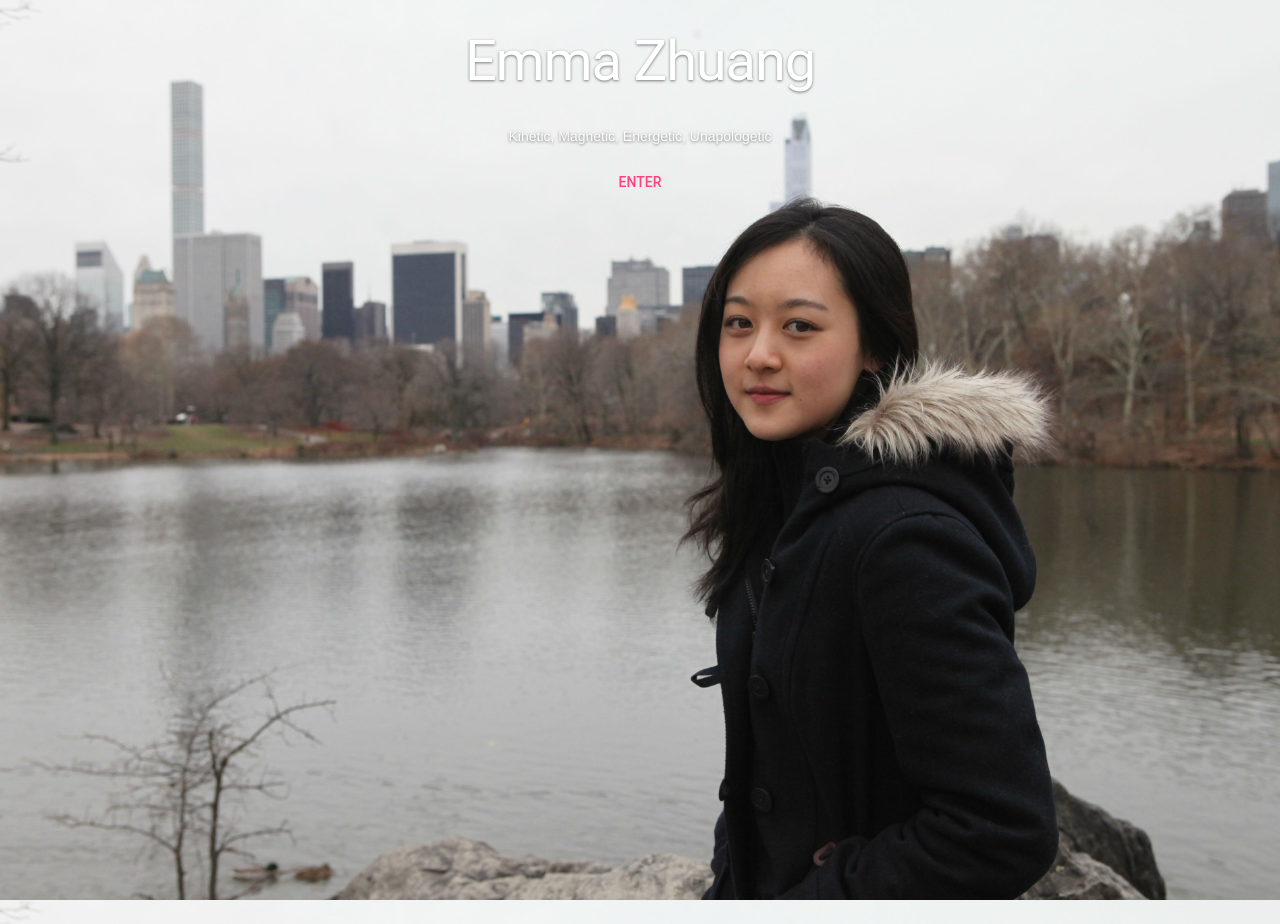
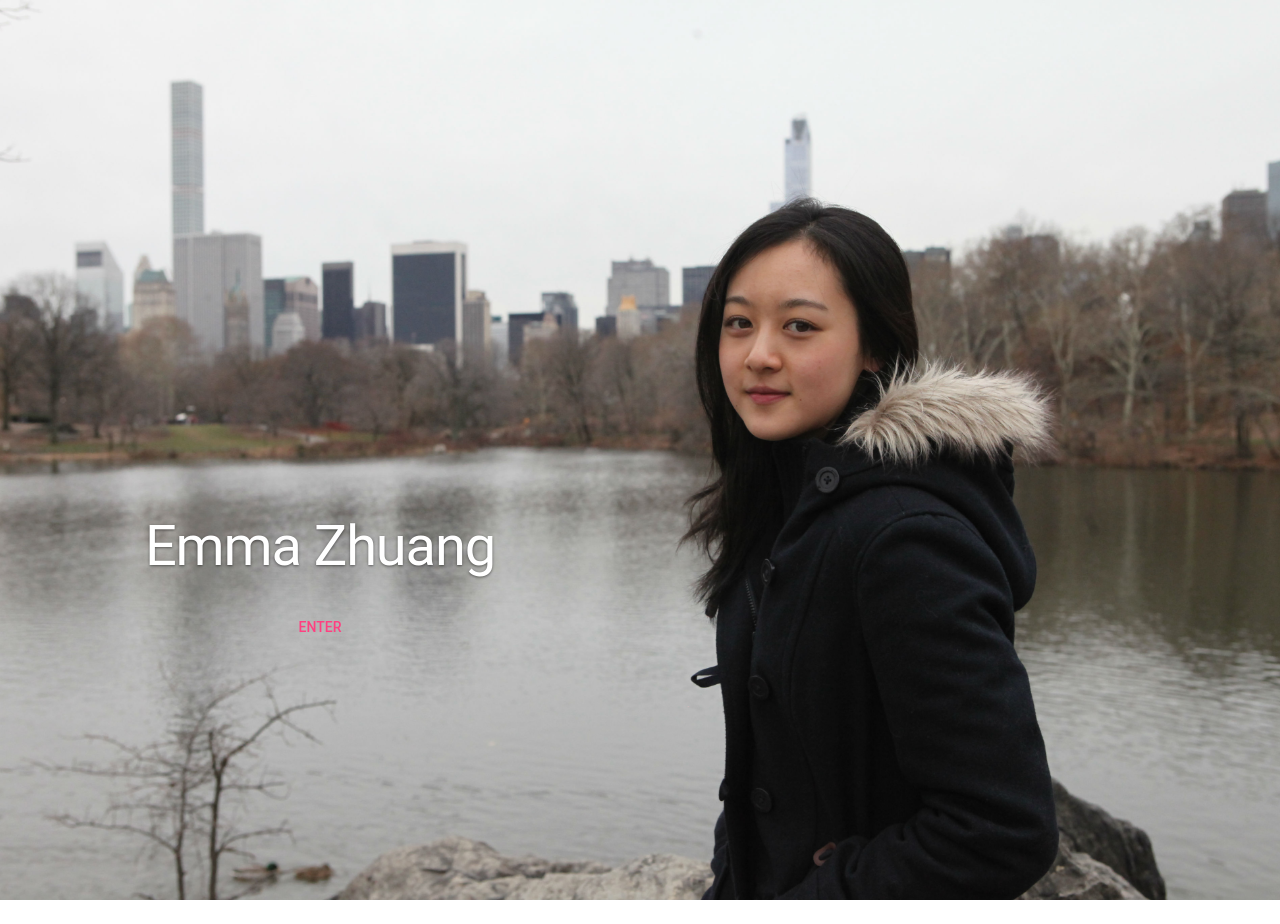
Before and after one commit to emmazhuang/emmazhuang, a Jekyll site: the page index.html, which Jekyll copies as it is, in a window 1280 px wide. Built offline with Jekyll 4.4.1, drawn with Linux system fonts in a browser that asks for light colours; nearby versions of some CDN libraries; after the commit the page ends 900 px from its top, so only the background shows below that.

Commit message:
Update index.html

```diff
--- a/index.html
+++ b/index.html
@@ -12,26 +12,20 @@
     <script defer src="https://code.getmdl.io/1.1.3/material.min.js"></script>
     </head>
     <body>
-      <div class="site-wrapper">
 
-      <div class="site-wrapper-inner">
-
-        <div class="cover-container">
+      <div class="wrapper">
 
 
-          <div class="inner cover">
-            <h1 class="cover-heading">Emma Zhuang</h1>
-            <p class="lead">Kinetic, Magnetic, Energetic, Unapologetic</p>
+          <div class="banner">
+            <h1>Emma Zhuang</h1>
             <button class="mdl-button mdl-js-button mdl-button--accent">
               Enter
             </button>
           </div>
 
 
-        </div>
 
       </div>
 
-    </div>
     </body>
 </html>
```
